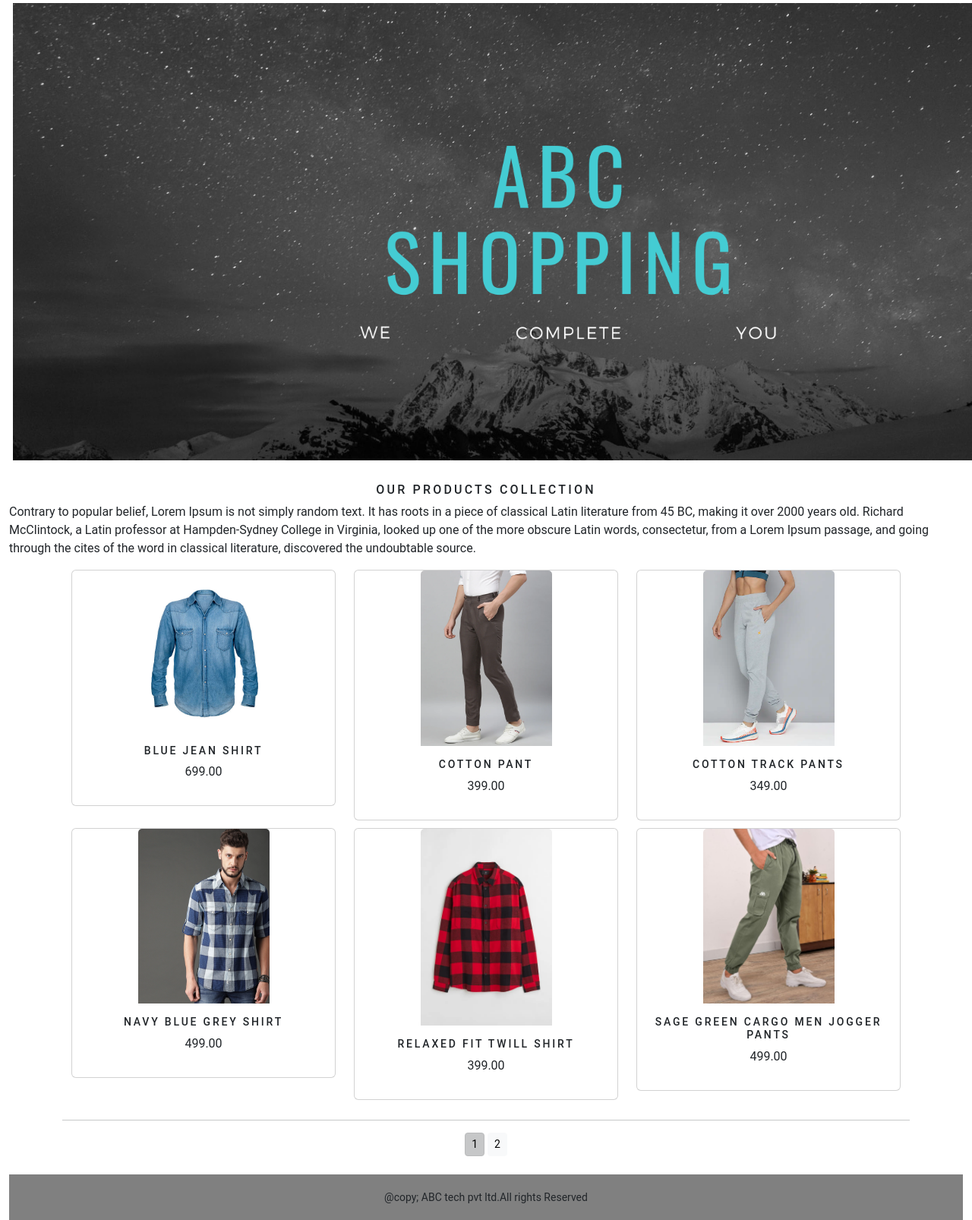
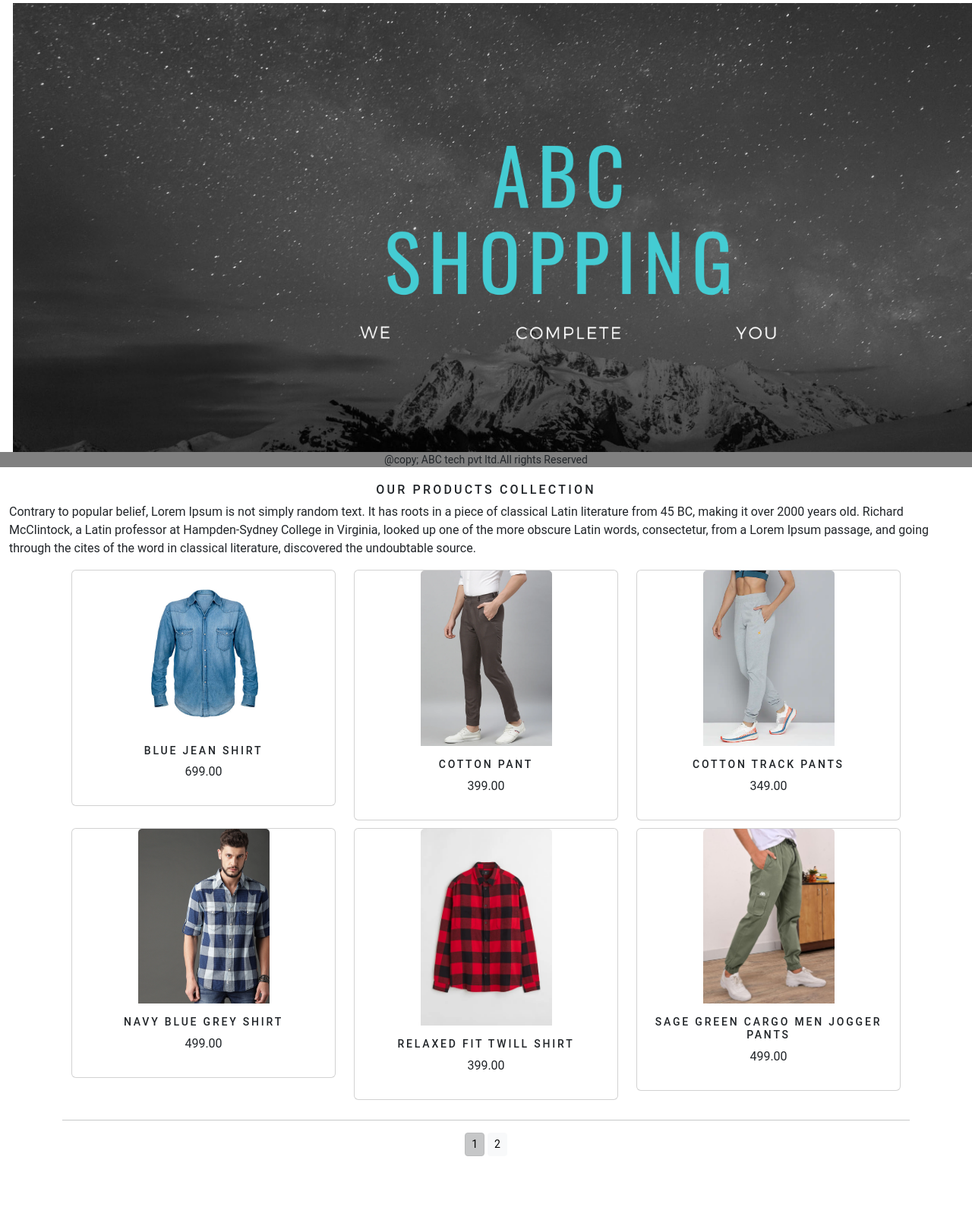
Before and after one commit to gokulgopn/gitshopdemorepo, a Django app: page / in a window 1280 px wide; the page is wider, and only the part inside the window is pictured. Shown: the part 185-1791 px from the top of that part at 76% size. After the commit the page ends 1707 px from the top of that part, so only its background shows below. Run offline with Django 4.2, Linux system fonts and the light colour scheme; data comes from the database, SQL or seed files in the repository; parts of the project's set-up code (start-up, migrations or seed data) failed here and were passed over; some libraries are stand-ins or nearby versions.

Commit message:
Update footer.html

```diff
--- a/ecommerce/ecommerceproject/templates/footer.html
+++ b/ecommerce/ecommerceproject/templates/footer.html
@@ -1,3 +1,3 @@
-<div class="footer navbar-fixed-bottom  my_footer">
+<div class="footer" style="height:20px;background-color:grey;position:fixed;font-size:14px; width:100%;left:0;bottom:0;text-align: center;">
   <p class="text-center">@copy; ABC tech pvt ltd.All rights Reserved</p>
 </div>
```
